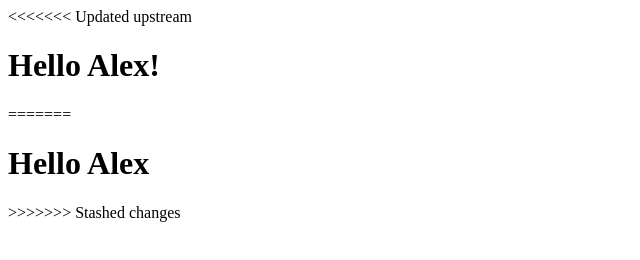
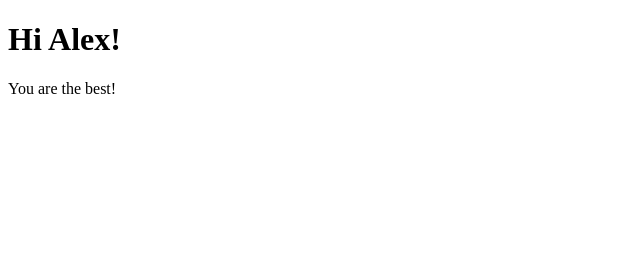
Before and after one commit to AlenniBoris/Lab--0, a plain HTML site: page index.html in a window 1280 px wide. Shown: the whole page, without its empty margins (0-640 px from the left). Drawn offline with Linux system fonts and the light colour scheme.

Commit message:
Update index.html
Task#[6]

```diff
--- a/index.html
+++ b/index.html
@@ -7,10 +7,7 @@
     <title>FPMI - Git task</title>
 </head>
 <body>
-<<<<<<< Updated upstream
-    <h1>Hello Alex!</h1>
-=======
-    <h1>Hello Alex</h1>
->>>>>>> Stashed changes
+    <h1>Hi Alex!</h1>
+    <div>You are the best!</div>
 </body>
 </html>
```
